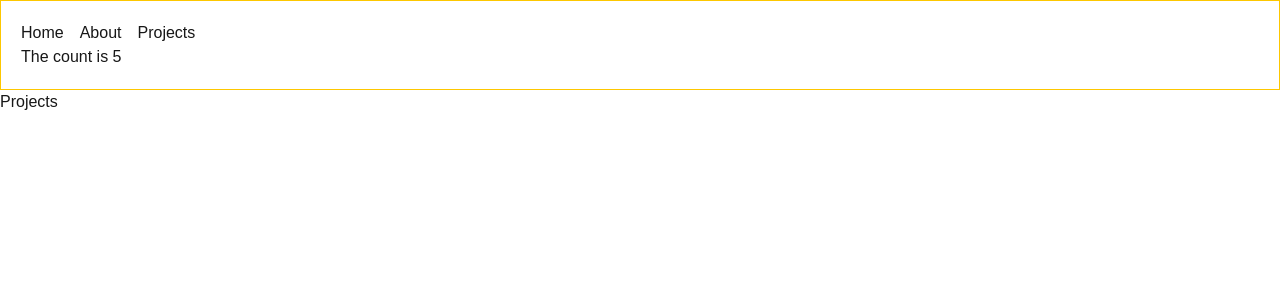
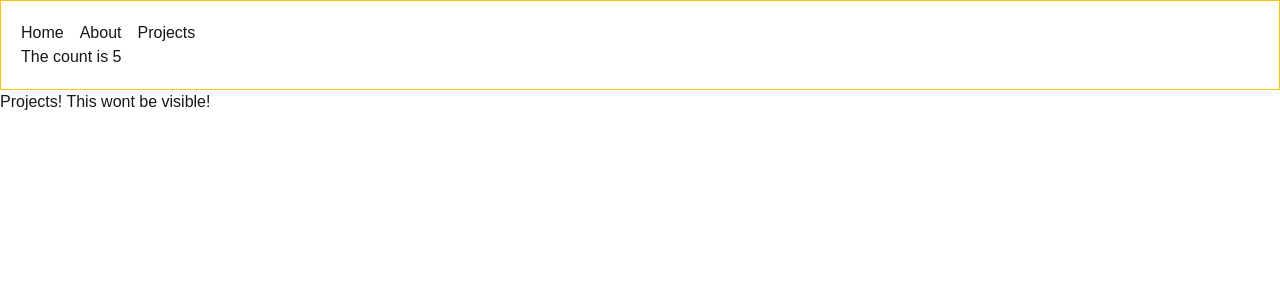
Before and after one commit to ShamsulArifin/next14-blog, a Next.js app: page /about/projects in a window 1280 px wide. Shown: the top 300 px of the page. Built offline with nearby package versions, Linux system fonts and the light colour scheme.

Commit message:
18. Understand Prefetching and Caching

```diff
--- a/app/about/projects/page.js
+++ b/app/about/projects/page.js
@@ -1,3 +1,3 @@
 export default function ProjectsPage() {
-  return <>Projects</>;
+  return <>Projects! This wont be visible!</>;
 }
```
